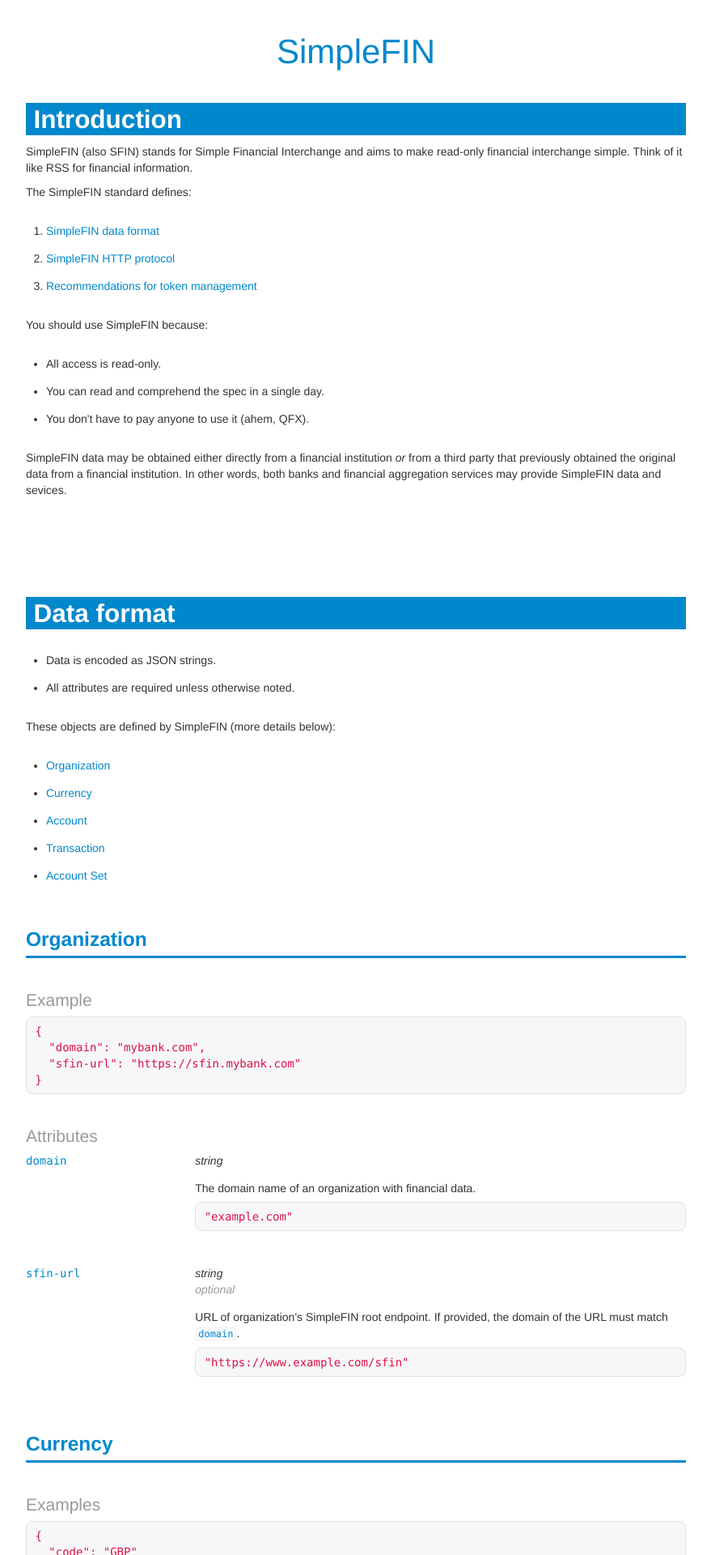
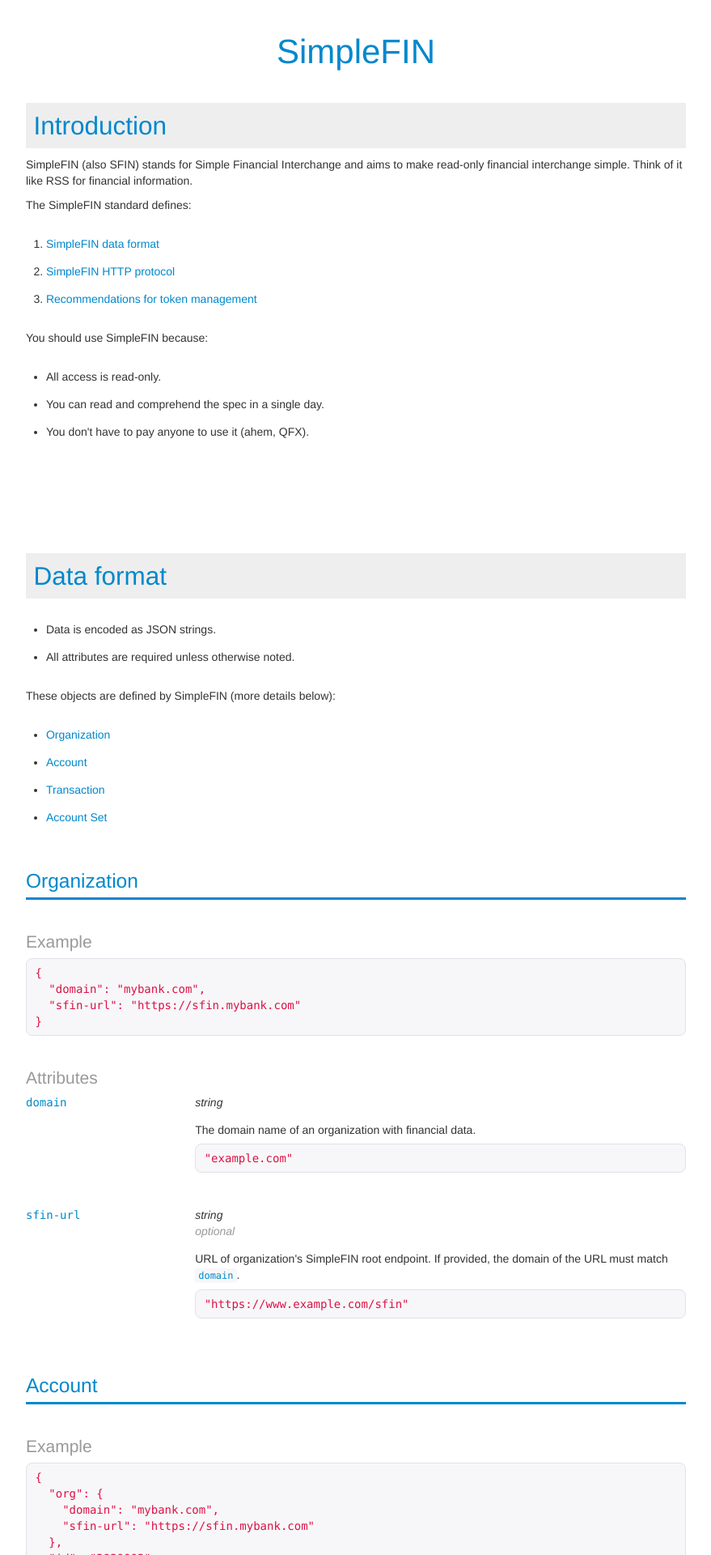
Before and after one commit to simplefin/simplefin.github.com, a Jekyll site: the page built from index.html, in a window 1280 px wide. Shown: the top 1920 px of the page at 81% size, without its empty margins (200-1079 px from the left). Built offline with Jekyll 4.4.1, drawn with Linux system fonts in a browser that asks for light colours; some of the changed text lies outside the part shown.

Commit message:
Make currency simple

```diff
--- a/css/simplefin.css
+++ b/css/simplefin.css
@@ -1,12 +1,13 @@
 h1,h2,h3,h4,h5 {
     margin-top: 2em;
     color: #08c;
+    font-weight: normal;
 }
 h2 {
     margin-top: 0em;
-    color: #fff;
-    background: #08c;
-    padding-left: 0.3em;
+    color: #08c;
+    background: #eee;
+    padding: 0.25em 1em 0.25em 0.3em;
 }
 h3 {
     border-bottom: 3px solid #08c;
--- a/index.html
+++ b/index.html
@@ -34,12 +34,6 @@
         </ul>
       </p>
 
-      <p>SimpleFIN data may be obtained either directly from a financial
-        institution <em>or</em> from a third party that previously obtained
-        the original data from a financial institution.  In other words,
-        both banks and financial aggregation services may provide SimpleFIN
-        data and sevices.
-      </p>
     </div>
   </div>
 
@@ -58,7 +52,6 @@
 
       <ul>
         <li><a href="#organization">Organization</a></li>
-        <li><a href="#currency">Currency</a></li>
         <li><a href="#account">Account</a></li>
         <li><a href="#transaction">Transaction</a></li>
         <li><a href="#account-set">Account Set</a></li>
@@ -116,76 +109,6 @@
 
       </div>
 
-      <div class="object">
-        <a name="currency"><h3 class="object-name">Currency</h3></a>
-
-
-        <h4>Examples</h4>
-        <div class="code-block">{
-  "code": "GBP"
-}</div>
-
-        <div class="code-block">{
-  "code": "Brownies",
-  "url": "https://example.com/currencies/brownie"
-}</div>
-
-        <h4>Attributes</h4>
-
-        <div class="attr-def">
-          <div class="row-fluid">
-            <a name="currency.code">
-            <div class="span3 attr-name">code</div>
-            </a>
-            <div class="span9">
-              <div><span class="attr-type">string</span></div>
-
-              <div class="attr-description"><p>
-              If the currency is a standard currency, use the currency code from the <a href="http://www.iso.org/iso/home/standards/currency_codes.htm" target="_blank">official ISO 4217</a> (or see <a href="http://en.wikipedia.org/wiki/ISO_4217" target="_blank">the Wikipedia article</a>)  For example:
-            </p>
-
-            <div class="attr-example code-block">"ZMW"</div>
-            <div class="attr-example code-block">"GBP"</div>
-
-            <p>
-              Custom currencies are supported.  For instance, rewards points or frequent flier miles are a type of "currency."  To indicate a custom currency, this will be a short name for the currency.  For example:
-            </p>
-
-            <div class="attr-example code-block">"SkyMiles"</div>
-
-            <p>
-              If this is a custom currency, then the <a class="attr-ref" href="#currency.url">url</a> attribute <em>must</em> be provided.
-            </p></div>
-
-            </div>
-          </div>
-        </div>
-
-
-
-        <div class="attr-def">
-          <div class="row-fluid">
-            <a name="currency.url">
-            <div class="span3 attr-name">url</div>
-            </a>
-            <div class="span9">
-              <div><span class="attr-type">string</span></div>
-              <div class="attr-optional">optional</div>
-              <div class="attr-description"><p>
-              For standard currencies, this should not be provided.
-            </p>
-            <p>
-              This is the URL that defines a custom currency.  This should be unique for each custom currency.  The content returned when this URL is requested is not currently defined.  Example values include:
-            </p>
-
-            <div class="attr-example code-block">"https://example.com/currency/potatoes"</div>
-            <div class="attr-example code-block">"https://airline.com/defs/skymiles?v=1"</div></div>
-
-            </div>
-          </div>
-        </div>
-
-      </div>
 
       <div class="object">
         <a name="account"><h3 class="object-name">Account</h3></a>
@@ -199,9 +122,7 @@
   },
   "id": "2930002",
   "name": "Savings",
-  "currency": {
-    "code": "USD"
-  },
+  "currency": "USD",
   "balance": "100.23",
   "available-balance": "75.23",
   "balance-as-of": "AO334",
@@ -290,15 +211,26 @@
             <div class="span3 attr-name">currency</div>
             </a>
             <div class="span9">
-              <div><span class="attr-type"><a href="#currency" class="attr-ref">Currency</a></span></div>
+              <div><span class="attr-type">string</span></div>
 
               <div class="attr-description"><p>
-                Currency of the account.
-              </p>
+              If the currency is a standard currency, use the currency code from the <a href="http://www.iso.org/iso/home/standards/currency_codes.htm" target="_blank">official ISO 4217</a> (or see <a href="http://en.wikipedia.org/wiki/ISO_4217" target="_blank">the Wikipedia article</a>)  For example:
+            </p>
 
-              <div class="attr-example code-block">{
-  "code": "GBP"
-}</div></div>
+            <div class="attr-example code-block">"ZMW"</div>
+            <div class="attr-example code-block">"GBP"</div>
+
+            <p>
+              Custom/proprietary currencies are also supported.  For instance, rewards points or frequent flier miles are a type of "currency."  To indicate a custom currency supply a URL as the value.  For example:
+            </p>
+
+            <div class="attr-example code-block">"https://www.example.com/currency/rewardpoints"</div>
+
+            <p>
+              Making an unauthenticated <span class="url">GET</span> request to the URL should return an <span class="url">application/json</span> response representing an object with at least a <span class="attr-ref">name</span> attribute with a human-readable string name for the currency as the value.  For example, here is an acceptable response:
+            </p>
+
+            <div class="attr-example code-block">{ "name": "Reward Points" }</div></div>
 
             </div>
           </div>
@@ -537,9 +469,7 @@
       },
       "id": "2930002",
       "name": "Savings",
-      "currency": {
-        "code": "USD"
-      },
+      "currency": "USD",
       "balance": "100.23",
       "available-balance": "75.23",
       "balance-as-of": "AO334",
@@ -835,9 +765,7 @@
         },
       "id": "2930002",
       "name": "Savings",
-      "currency": {
-        "code": "USD"
-      },
+      "currency": "USD",
       "balance": "100.23",
       "available-balance": "75.23",
       "balance-as-of": "AO334",
```
Also changed, not shown: _templates/index.html (+22 -73 lines).
